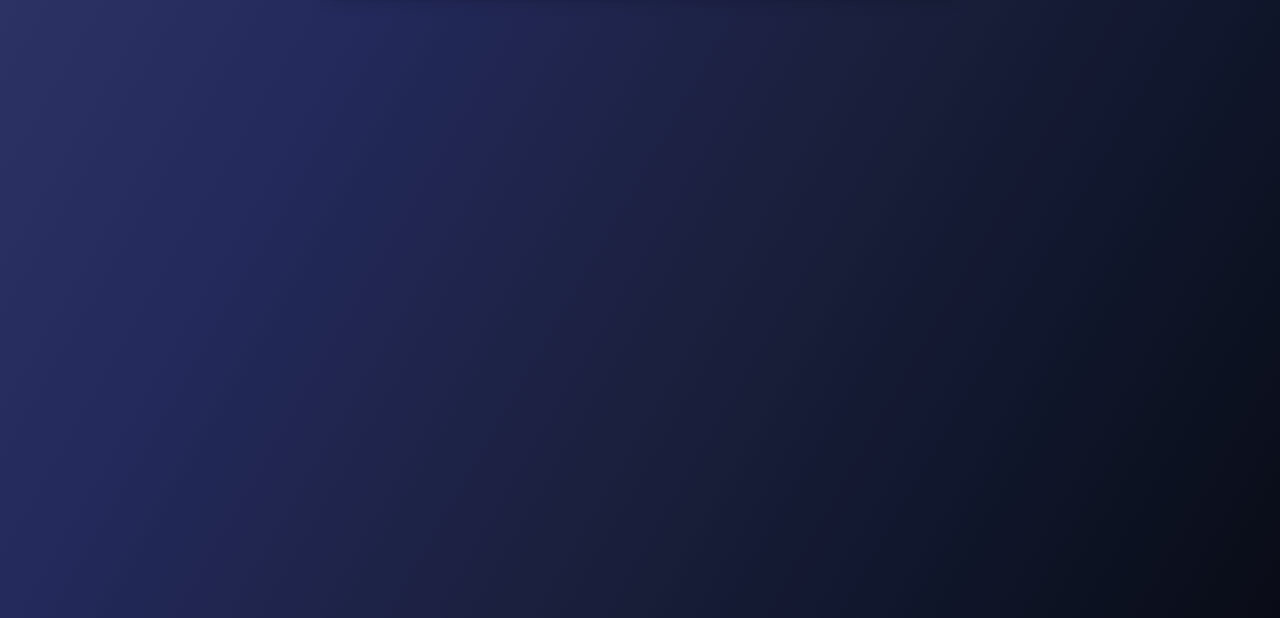
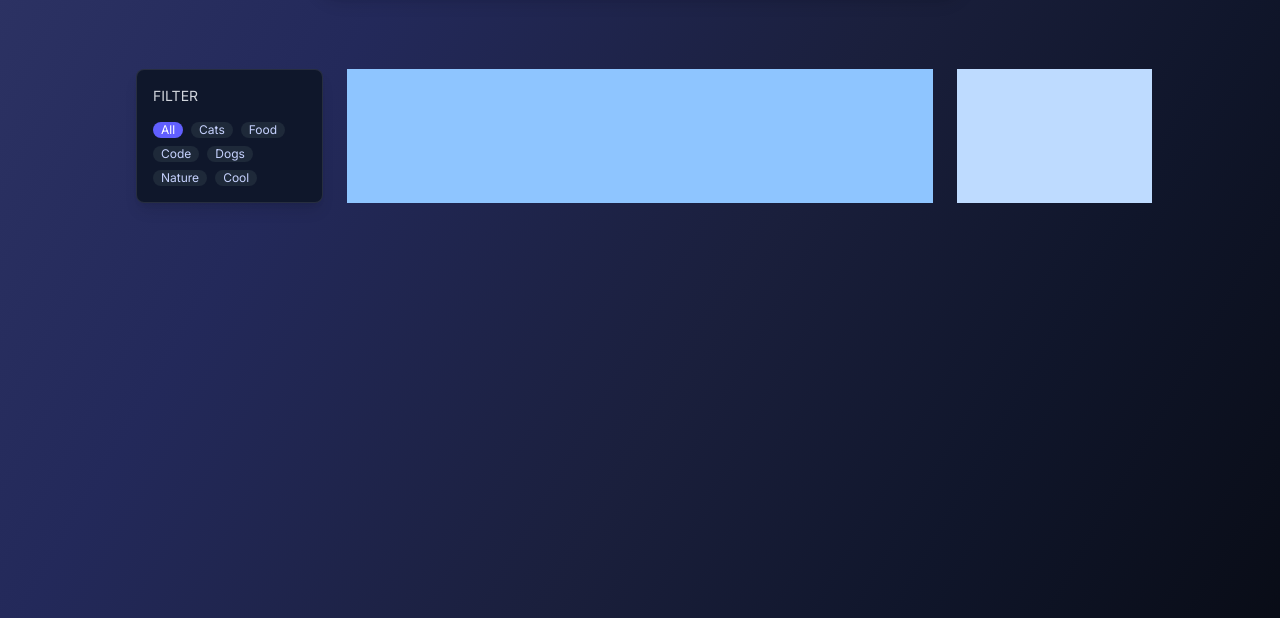
Before and after one commit to AlexanderLislelid/CSS-Frameworks-CA, a website: page feed/index.html in a window 1280 px wide. Shown: the part 91-709 px from the top of the page. Drawn offline with Linux system fonts and the light colour scheme.

Commit message:
Add responsive sidebar and filter buttons to feed page layout

```diff
--- a/feed/index.html
+++ b/feed/index.html
@@ -119,7 +119,42 @@
         </div>
       </div>
     </nav>
-    <main class="flex-1"></main>
+    <main class="flex-1">
+      <div
+        class="mx-auto flex max-w-5xl flex-col gap-6 sm:mt-12 sm:grid sm:grid-cols-[1fr_3fr_1fr]"
+      >
+        <div id="sidebar-left" class="hidden sm:block">
+          <div
+            class="ml-2 rounded-lg border border-white/10 bg-slate-900 p-4 shadow-lg"
+          >
+            <p class="text-sm text-gray-300">FILTER</p>
+            <div class="mt-4 flex flex-wrap gap-2 text-xs">
+              <button class="rounded-full bg-indigo-500 px-2">All</button>
+              <button class="rounded-full bg-gray-800 px-2 text-indigo-200">
+                Cats
+              </button>
+              <button class="rounded-full bg-gray-800 px-2 text-indigo-200">
+                Food
+              </button>
+              <button class="rounded-full bg-gray-800 px-2 text-indigo-200">
+                Code
+              </button>
+              <button class="rounded-full bg-gray-800 px-2 text-indigo-200">
+                Dogs
+              </button>
+              <button class="rounded-full bg-gray-800 px-2 text-indigo-200">
+                Nature
+              </button>
+              <button class="rounded-full bg-gray-800 px-2 text-indigo-200">
+                Cool
+              </button>
+            </div>
+          </div>
+        </div>
+        <div id="feed" class="bg-blue-300"></div>
+        <div id="sidebar-right" class="hidden bg-blue-200 sm:block"></div>
+      </div>
+    </main>
     <footer class="hidden border-t border-white/10 bg-slate-900 sm:block">
       <div class="mx-auto max-w-4xl px-6 py-8">
         <div
```
Also changed, not shown: css/style.css.
